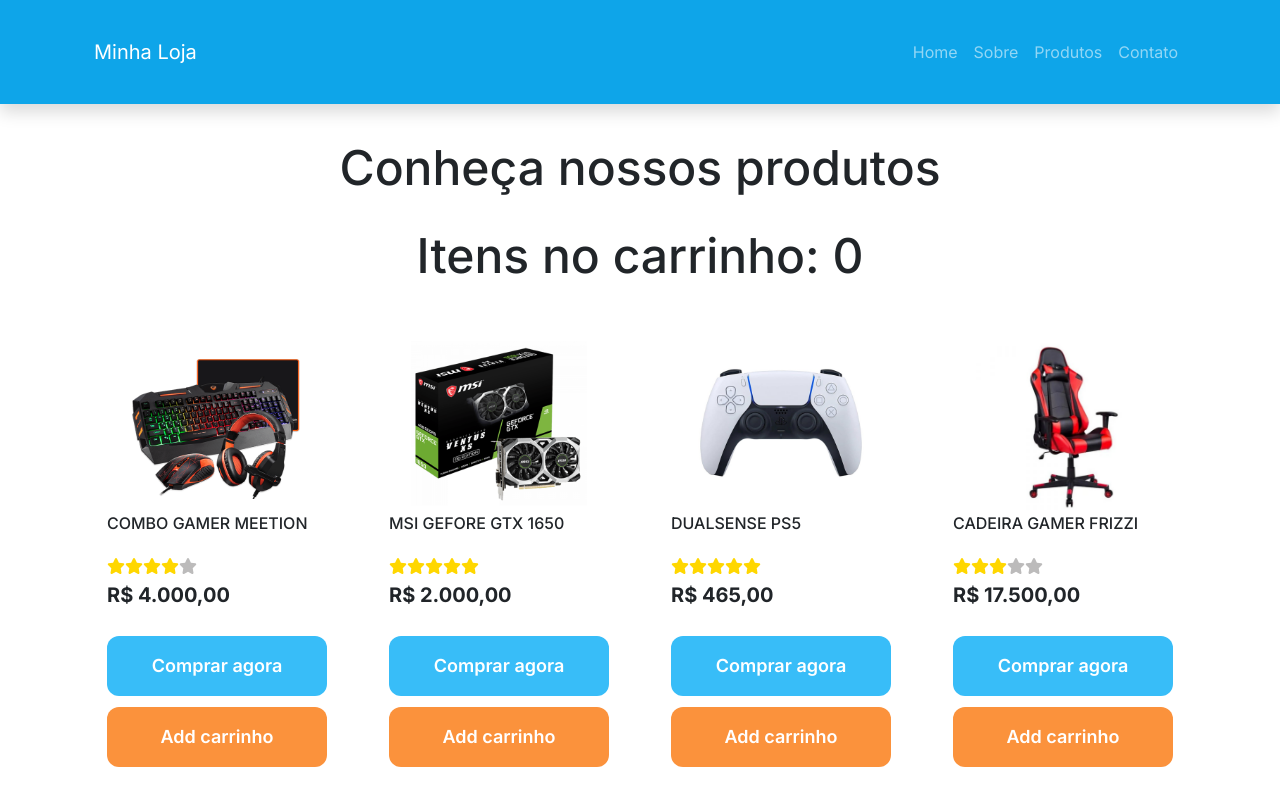
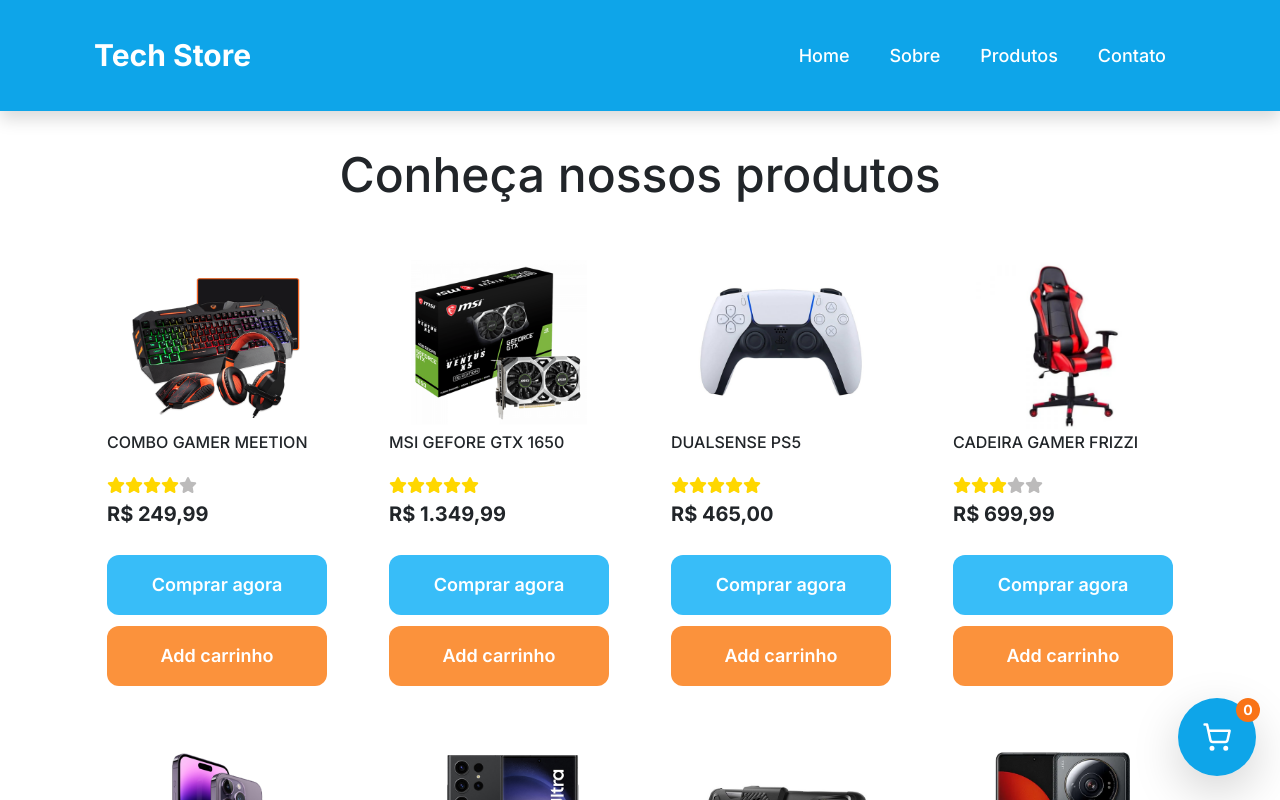
Before and after one commit to brunom-dev/project-Ecommerce, a React (Vite) app: page / in a window 1280 px wide. Shown: the top 800 px of the page. Built offline with nearby package versions, Linux system fonts and the light colour scheme.

Commit message:
feat: implementação da interface do carrinho flutuante

```diff
--- a/package.json
+++ b/package.json
@@ -14,6 +14,7 @@
     "@fortawesome/free-solid-svg-icons": "^6.7.2",
     "@fortawesome/react-fontawesome": "^0.2.2",
     "bootstrap": "^5.3.3",
+    "lucide-react": "^0.474.0",
     "react": "^18.3.1",
     "react-bootstrap": "^2.10.9",
     "react-dom": "^18.3.1",
--- a/src/assets/dados/index.ts
+++ b/src/assets/dados/index.ts
@@ -20,7 +20,7 @@
       "name": "Combo Gamer Meetion",
       "image": produto1,
       "rating": 4,
-      "price": 4000,
+      "price": 249.99,
       "desc": "Lorem ipsum dolor, sit amet consectetur adipisicing elit. Est repudiandae, vitae minus nemo culpa deleniti ratione possimus accusantium. Sunt ad quod maiores pariatur soluta accusantium eaque ipsum quis odio eos!"
     },
     {
@@ -28,7 +28,7 @@
       "name": "Msi GeFore Gtx 1650",
       "image": produto2,
       "rating": 5,
-      "price": 2000,
+      "price": 1349.99,
       "desc": "Lorem ipsum dolor, sit amet consectetur adipisicing elit. Est repudiandae, vitae minus nemo culpa deleniti ratione possimus accusantium. Sunt ad quod maiores pariatur soluta accusantium eaque ipsum quis odio eos!"
     },
     {
@@ -44,7 +44,7 @@
       "name": "Cadeira Gamer Frizzi",
       "image": produto4,
       "rating": 3,
-      "price": 17500,
+      "price": 699.99,
       "desc": "Lorem ipsum dolor, sit amet consectetur adipisicing elit. Est repudiandae, vitae minus nemo culpa deleniti ratione possimus accusantium. Sunt ad quod maiores pariatur soluta accusantium eaque ipsum quis odio eos!"
     },
     {
@@ -52,7 +52,7 @@
       "name": "iPhone 14 Pro Max 512GB",
       "image": produto5,
       "rating": 5,
-      "price": 115000,
+      "price": 3500,
       "desc": "Lorem ipsum dolor, sit amet consectetur adipisicing elit. Est repudiandae, vitae minus nemo culpa deleniti ratione possimus accusantium. Sunt ad quod maiores pariatur soluta accusantium eaque ipsum quis odio eos!"
     },
     {
@@ -60,7 +60,7 @@
       "name": "Samsung Galaxy S23 Ultra 1TB",
       "image": produto6,
       "rating": 5,
-      "price": 110000,
+      "price": 2850.00,
       "desc": "Lorem ipsum dolor, sit amet consectetur adipisicing elit. Est repudiandae, vitae minus nemo culpa deleniti ratione possimus accusantium. Sunt ad quod maiores pariatur soluta accusantium eaque ipsum quis odio eos!"
     },
     {
@@ -68,7 +68,7 @@
       "name": "Asus Rog Phone 3 Gamer",
       "image": produto7,
       "rating": 4,
-      "price": 65000,
+      "price": 4499.99,
       "desc": "Lorem ipsum dolor, sit amet consectetur adipisicing elit. Est repudiandae, vitae minus nemo culpa deleniti ratione possimus accusantium. Sunt ad quod maiores pariatur soluta accusantium eaque ipsum quis odio eos!"
     },
     {
@@ -76,7 +76,7 @@
       "name": "Xiaomi 13 Ultra",
       "image": produto8,
       "rating": 4,
-      "price": 80500,
+      "price": 1899.99,
       "desc": "Lorem ipsum dolor, sit amet consectetur adipisicing elit. Est repudiandae, vitae minus nemo culpa deleniti ratione possimus accusantium. Sunt ad quod maiores pariatur soluta accusantium eaque ipsum quis odio eos!"
     },
     {
@@ -84,7 +84,7 @@
       "name": "Xbox Series X",
       "image": produto9,
       "rating": 5,
-      "price": 45000,
+      "price": 1399.99,
       "desc": "Lorem ipsum dolor, sit amet consectetur adipisicing elit. Est repudiandae, vitae minus nemo culpa deleniti ratione possimus accusantium. Sunt ad quod maiores pariatur soluta accusantium eaque ipsum quis odio eos!"
     },
     {
@@ -92,7 +92,7 @@
       "name": "Racingwheel GT480 Ferrari",
       "image": produto10,
       "rating": 5,
-      "price": 14000,
+      "price": 1200,
       "desc": "Lorem ipsum dolor, sit amet consectetur adipisicing elit. Est repudiandae, vitae minus nemo culpa deleniti ratione possimus accusantium. Sunt ad quod maiores pariatur soluta accusantium eaque ipsum quis odio eos!"
     },
     {
@@ -100,7 +100,7 @@
       "name": "PlayStation 5",
       "image": produto11,
       "rating": 5,
-      "price": 54000,
+      "price": 5199.99,
       "desc": "Lorem ipsum dolor, sit amet consectetur adipisicing elit. Est repudiandae, vitae minus nemo culpa deleniti ratione possimus accusantium. Sunt ad quod maiores pariatur soluta accusantium eaque ipsum quis odio eos!"
     },
     {
@@ -108,7 +108,7 @@
       "name": "Gaming Desktop RTX 3090Ti",
       "image":  produto12,
       "rating": 5,
-      "price": 450000,
+      "price": 3199,
       "desc": "Lorem ipsum dolor, sit amet consectetur adipisicing elit. Est repudiandae, vitae minus nemo culpa deleniti ratione possimus accusantium. Sunt ad quod maiores pariatur soluta accusantium eaque ipsum quis odio eos!"
     }
 ]
--- a/src/components/Card/card.module.css
+++ b/src/components/Card/card.module.css
@@ -1,7 +1,7 @@
 .card {
     display: inline-flex;
     flex-direction: column;
-    width: 250px;
+    width: 80%;
     border-radius: 15px;
     padding: 15px;
     outline:  0px solid #38bdf8;
@@ -9,10 +9,20 @@
     background-color: #fff;
 }
 
-.card:hover {
-    transform: scale(1.01);
-    outline:  4px solid #38bdf8;
+@media screen and (min-width: 768px) {
+
+
+    .card {
+        width: 250px;
+    }
+
+    .card:hover {
+        transform: scale(1.01);
+        outline:  4px solid #38bdf8;
+    }
 }
+
+
 
 .cardTop {
     display: flex;
--- a/src/components/Card/index.tsx
+++ b/src/components/Card/index.tsx
@@ -4,7 +4,7 @@
 import { Link } from "react-router-dom";
 
 import { useContextCart } from '../../context/CartContext';
-import { CartProps, product } from "../../interfaces/CartProps";
+import { CartProps } from "../../interfaces/CartProps";
 
 export function Card({id, name, price, rating, image}: CardProps) {
 
@@ -19,6 +19,7 @@
             <div className={styles.cardBottom}>
                 <p className="font-medium uppercase overflow-hidden whitespace-nowrap truncate">{name}</p>
                 <Rating stars={rating}/>
+
 
                 <p className="font-bold text-xl">
                     {price.toLocaleString('pt-br',{style: 'currency', currency: 'BRL'})}
--- a/src/components/Cart/index.tsx
+++ b/src/components/Cart/index.tsx
@@ -1,9 +1,25 @@
+import { useContextCart } from "../../context/CartContext";
 import { CartProps } from "../../interfaces/CartProps";
+import { ShoppingCart } from "lucide-react";
 
-export function Cart(cart: CartProps) {
+export function Cart() {
+
+
+    const cart:CartProps = useContextCart()
 
     return(
-        <>
-        </>
+        <button
+            className="fixed bottom-6 right-6 bg-sky-500 text-white p-4 rounded-full shadow-lg flex items-center justify-center relative hover:bg-sky-600 transition"
+        >
+            <ShoppingCart size={30} />
+
+            {
+                <span
+                    className="absolute -top-0 -right-1 bg-orange-500 text-white text-sm font-bold rounded-full w-6 h-6 flex items-center justify-center"
+                >
+                    {cart.qtdProducts}
+                </span>
+            }
+        </button>
     )
 }
--- a/src/components/Header/index.tsx
+++ b/src/components/Header/index.tsx
@@ -1,19 +1,27 @@
 // import { Link } from "react-router-dom"
 import { Navbar, Nav, Container } from 'react-bootstrap';
+import { Link } from 'react-router-dom';
 
 
 export function Header() {
     return(
         <Navbar variant="dark" expand="lg" className="shadow bg-sky-500">
             <Container className='p-4'>
-                <Navbar.Brand href="#home">Minha Loja</Navbar.Brand>
+                <Navbar.Brand>
+                    <Link
+                        to={"/"}
+                        className='text-white text-decoration-none font-bold text-3xl'
+                    >
+                        Tech Store
+                    </Link>
+                </Navbar.Brand>
                 <Navbar.Toggle aria-controls="basic-navbar-nav" />
-                <Navbar.Collapse id="basic-navbar-nav">
+                <Navbar.Collapse id="basic-navbar-nav" className='text-white'>
                     <Nav className="ms-auto">
-                    <Nav.Link href="#home">Home</Nav.Link>
-                    <Nav.Link href="#about">Sobre</Nav.Link>
-                    <Nav.Link href="#products">Produtos</Nav.Link>
-                    <Nav.Link href="#contact">Contato</Nav.Link>
+                    <Nav.Link href="#home"  className='text-white' style={{fontWeight: "500", fontSize: "18px", padding: "10px 20px"}}>Home</Nav.Link>
+                    <Nav.Link href="#about" className='text-white' style={{fontWeight: "500", fontSize: "18px", padding: "10px 20px"}}>Sobre</Nav.Link>
+                    <Nav.Link href="#produ" className='text-white' style={{fontWeight: "500", fontSize: "18px", padding: "10px 20px"}}>Produtos</Nav.Link>
+                    <Nav.Link href="#conta" className='text-white' style={{fontWeight: "500", fontSize: "18px", padding: "10px 20px"}}>Contato</Nav.Link>
                     </Nav>
                 </Navbar.Collapse>
             </Container>
--- a/src/main.tsx
+++ b/src/main.tsx
@@ -4,6 +4,7 @@
 import App from './App.tsx'
 import 'bootstrap/dist/css/bootstrap.min.css';
 
+
 createRoot(document.getElementById('root')!).render(
   <StrictMode>
     <App />
--- a/src/page/Home/index.tsx
+++ b/src/page/Home/index.tsx
@@ -1,21 +1,19 @@
 import { Card } from "../../components/Card"
 import { CardProps } from "../../interfaces/CardProps"
-import { useContextCart } from '../../context/CartContext';
-import { CartProps } from "../../interfaces/CartProps";
+import { Cart } from '../../components/Cart/index';
+
 import produtos from "../../assets/dados/index"
-
 
 export function Home() {
 
-    const cart:CartProps = useContextCart()
-
     return(
         <>
-            <h1 className="text-5xl font-medium mt-10 text-center">Conheça nossos produtos</h1>
+            <h1 className="md:text-5xl text-3xl font-medium mt-10 text-center">Conheça nossos produtos</h1>
 
-            <h1 className="text-5xl font-medium mt-10 text-center">Itens no carrinho: {cart.qtdProducts}</h1>
-
-            <main className="flex gap-8 flex-wrap px-8 mt-10 justify-center">
+            <main className="relative flex gap-8 flex-wrap px-8 mt-10 justify-center">
+                <div style={{position: "fixed", bottom: "0", right: "0", zIndex: 99999999}}>
+                    <Cart />
+                </div>
 
                 {
                     produtos.map(({id, name, image, rating, price, desc}:CardProps) => (
--- a/src/page/Products/index.tsx
+++ b/src/page/Products/index.tsx
@@ -6,6 +6,9 @@
 
 import produtos from '../../assets/dados/index';
 import Styles from "./products.module.css"
+import { CartProps } from "../../interfaces/CartProps";
+import { useContextCart } from "../../context/CartContext";
+import { Cart } from "../../components/Cart";
 
 
 export function Products() {
@@ -22,8 +25,15 @@
         setIsExpanded(!isExpanded);
     };
 
+    const cart:CartProps = useContextCart()
+
     return(
         <section className={Styles.container}>
+
+            <div style={{position: "fixed", bottom: "0", right: "0"}}>
+                <Cart />
+            </div>
+
             <div className={Styles.card}>
                 <div  className={Styles['image-card']}>
                     <img src={produto?.image} alt=""/>
@@ -66,7 +76,16 @@
                             Comprar
                         </button>
 
-                        <button className="mt-2 px-2 py-3 w-4/4 bg-orange-400 text-white font-semibold text-base rounded-xl hover:scale-95 transition-all duration-200">
+                        <button className="mt-2 px-2 py-3 w-4/4 bg-orange-400 text-white font-semibold text-base rounded-xl hover:scale-95 transition-all duration-200"
+                            onClick={() => {
+                                cart.addCart({
+                                    id: produto?.id,
+                                    name: produto?.name ,
+                                    price: produto?.price,
+                                })
+                            }
+                            }
+                        >
                             Add carrinho
                         </button>
                     </div>
```
Also changed, not shown: 1 other file (tests, documents, lock files or other folders).
